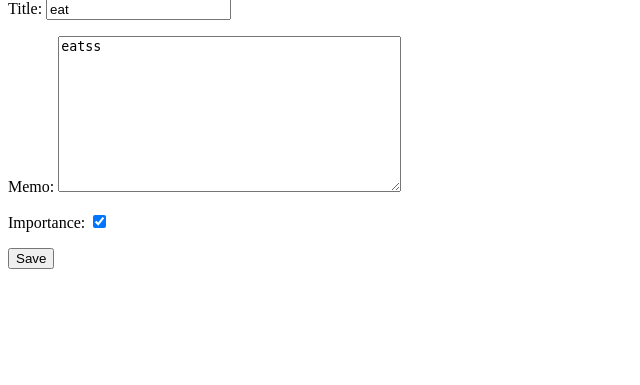
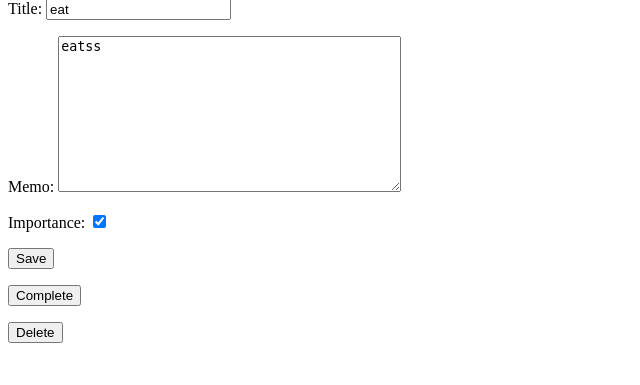
Before and after one commit to Rsych/DJ3-todo, a Django app: page /todo/1 in a window 1280 px wide. Shown: the part 134-519 px from the top of the page, without its empty margins (0-640 px from the left). Run offline with Django 3.2, Linux system fonts and the light colour scheme; a user stored in the database is signed in; data comes from the database, SQL or seed files in the repository; both versions use the stored data as it was after the commit.

Commit message:
complete & delete todo

```diff
--- a/todo/templates/todo/currenttodos.html
+++ b/todo/templates/todo/currenttodos.html
@@ -3,7 +3,7 @@
 
 {% block content %}
 
-current
+Current
 <ul>
 {% for todo in todos %}
     <li>
--- a/todo/templates/todo/viewtodo.html
+++ b/todo/templates/todo/viewtodo.html
@@ -14,4 +14,21 @@
 
 </form>
 
+<form method="POST" action="{% url 'completetodo' todo.id %}">
+
+    {% csrf_token %}
+
+<button type="submit">Complete</button>
+
+
+</form>
+
+<form method="POST" action="{% url 'deletetodo' todo.id %}">
+
+    {% csrf_token %}
+
+<button type="submit">Delete</button>
+
+
+</form>
 {% endblock %}
--- a/todo/views.py
+++ b/todo/views.py
@@ -5,7 +5,7 @@ from django.db import IntegrityError
 from django.contrib.auth import login, logout, authenticate
 from .forms import TodoForm
 from .models import Todo
-
+from django.utils import timezone
 
 
 def home(request):
@@ -75,3 +75,16 @@ def viewtodo(request, todo_pk):
             return redirect('currenttodos')
         except ValueError:
             return render(request, 'todo/viewtodo.html', {'todo':todo, 'error':'Bad data. Try again.'})
+
+def completetodo(request, todo_pk):
+    todo = get_object_or_404(Todo, pk=todo_pk, user=request.user)
+    if request.method == 'POST':
+        todo.datecompleted = timezone.now()
+        todo.save()
+        return redirect('currenttodos')
+
+def deletetodo(request, todo_pk):
+    todo = get_object_or_404(Todo, pk=todo_pk, user=request.user)
+    if request.method == 'POST':
+        todo.delete()
+        return redirect('currenttodos')
--- a/todow/urls.py
+++ b/todow/urls.py
@@ -32,6 +32,8 @@ urlpatterns = [
     path('create/', views.createtodos, name='createtodos'),
     path('current/', views.currenttodos, name='currenttodos'),
     path('todo/<int:todo_pk>', views.viewtodo, name='viewtodo'),
+    path('todo/<int:todo_pk>/complete', views.completetodo, name='completetodo'),
+    path('todo/<int:todo_pk>/delete', views.deletetodo, name='deletetodo'),
 
 
 
```
Also changed, not shown: db.sqlite3.
